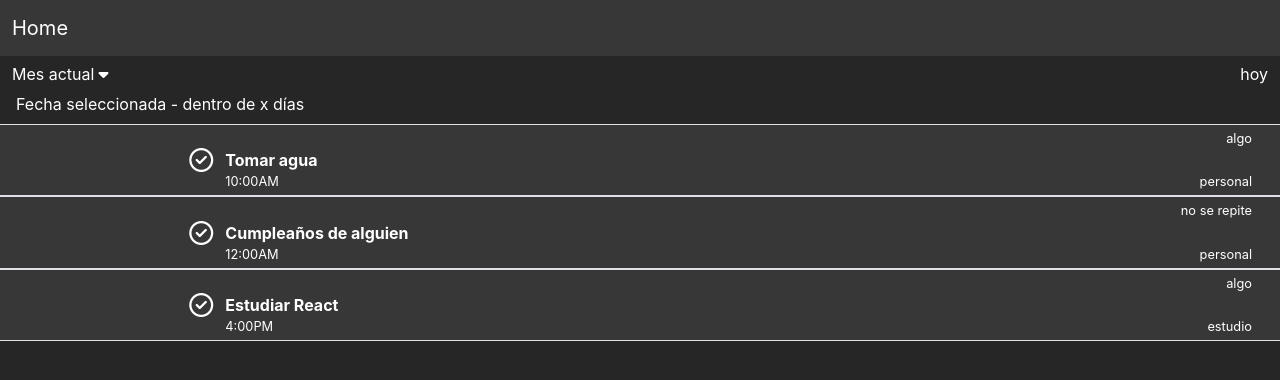
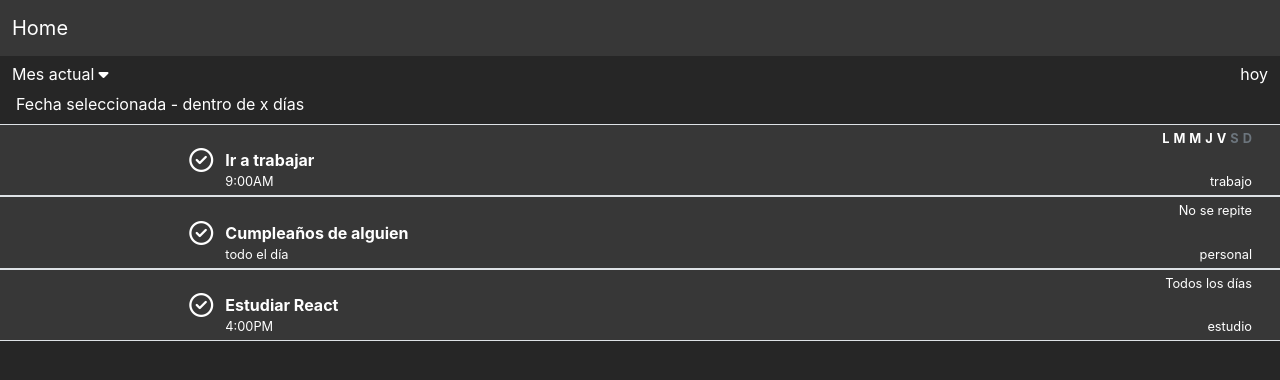
Before and after one commit to fede-vazquez/tasklist_react, a React (Create React App) app: page /tasklist in a window 1280 px wide. Shown: the top 380 px of the page. Built offline with nearby package versions, Linux system fonts and the light colour scheme.

Commit message:
Agrega dinamismo al componente "TaskRepeatInfo", para que muestre la información de una u otra forma, dependiendo del contenido de un array.

```diff
--- a/src/components/task_list/DateTaskList.jsx
+++ b/src/components/task_list/DateTaskList.jsx
@@ -5,25 +5,17 @@ function DateTaskList({ date }) {
   // Maqueta de como se verán las tareas en el local storage.
   const tasks = [
     {
-      repeatDays: [
-        "Lunes",
-        "Martes",
-        "Miércoles",
-        "Jueves",
-        "Viernes",
-        "Sábado",
-        "Domingo",
-      ],
+      repeatDays: ["Lunes", "Martes", "Miércoles", "Jueves", "Viernes"],
       dateRepeat: null,
-      name: "Tomar agua",
-      hour: "10:00AM",
-      genre: "personal",
+      name: "Ir a trabajar",
+      hour: "9:00AM",
+      genre: "trabajo",
     },
     {
       repeatDays: ["no repeat"],
       dateRepeat: null,
       name: "Cumpleaños de alguien",
-      hour: "12:00AM",
+      hour: "todo el día",
       genre: "personal",
     },
     {
--- a/src/components/task_list/TaskItem.jsx
+++ b/src/components/task_list/TaskItem.jsx
@@ -1,5 +1,5 @@
 import React from "react";
-import TaskRepeatInfo from "./taskRepeatInfo";
+import TaskRepeatInfo from "./TaskRepeatInfo";
 
 function TaskItem({ task }) {
   // Maqueta para las tareas, luego será dinámico.
--- a/src/components/task_list/taskRepeatInfo.jsx
+++ b/src/components/task_list/taskRepeatInfo.jsx
@@ -1,12 +1,43 @@
 import React from "react";
 
 function TaskRepeatInfo({ daysRepeat }) {
-  let taskRepeatInfo = "algo";
+  let taskRepeatInfo = null;
 
-  if (daysRepeat == "no repeat") {
-    taskRepeatInfo = "no se repite";
+  if (daysRepeat[0] == "no repeat") {
+    taskRepeatInfo = "No se repite";
+  } else if (daysRepeat[0] == "everyday") {
+    taskRepeatInfo = "Todos los días";
   }
-  return <p className="text-end pe-3 fs-7">{taskRepeatInfo}</p>;
+
+  const weekDays = [
+    "Lunes",
+    "Martes",
+    "Miércoles",
+    "Jueves",
+    "Viernes",
+    "Sábado",
+    "Domingo",
+  ];
+
+  return (
+    <ul className="text-end pe-3 fs-7 d-flex justify-content-end gap-1">
+      {taskRepeatInfo && <li>{taskRepeatInfo}</li>}
+
+      {daysRepeat.length > 1 &&
+        weekDays.map((day, i) => {
+          return (
+            <li
+              key={day.day + i}
+              className={
+                (daysRepeat.includes(day) ? "" : "text-secondary") + " fw-bold"
+              }
+            >
+              {day[0]}
+            </li>
+          );
+        })}
+    </ul>
+  );
 }
 
 export default TaskRepeatInfo;
```
